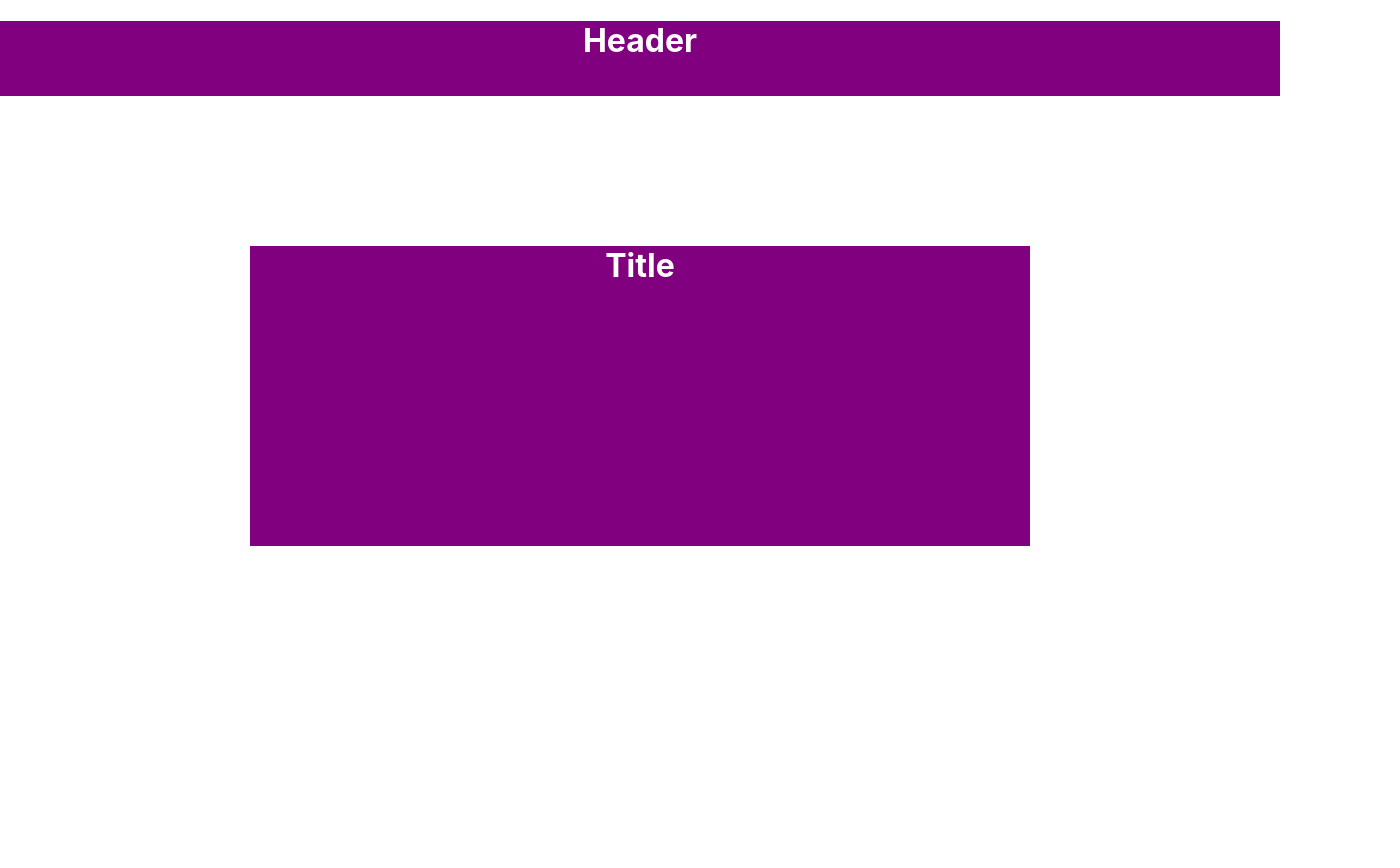
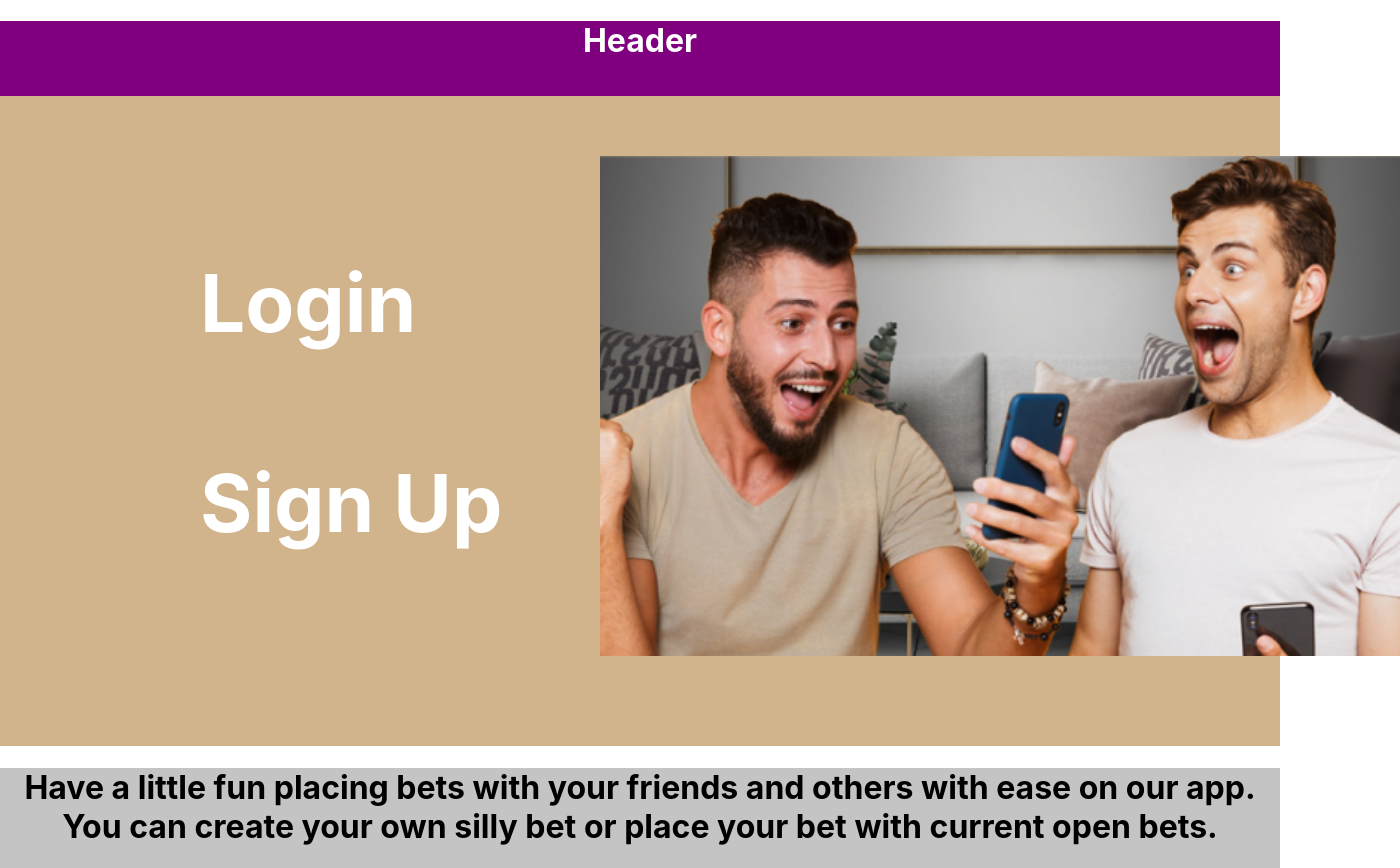
Before and after one commit to tamaraeaton/bettingapp, a React (Create React App) app: page / in a window 1280 px wide. Shown: the top 868 px of the page, 1400 px wide, since content can reach past the window. Before the commit the page ends 800 px from the top, so only its background shows below. Built offline with nearby package versions, Linux system fonts and the light colour scheme.

Commit message:
Added elements, cleanup
cleaned up app.js
deleted title component

```diff
--- a/src/App.js
+++ b/src/App.js
@@ -1,28 +1,14 @@
 import React from "react";
-import logo from "./logo.svg";
 import "./App.css";
 import Header from "./components/Header/Header.js";
-import Title from "./components/Title/Title.js";
+import Welcome from "./components/Welcome/Welcome";
 
 function App() {
   return (
     <div className="App">
       <Header />
-      <Title />
-      {/* <header className="App-header">
-        <img src={logo} className="App-logo" alt="logo" />
-        <p>
-          Edit <code>src/App.js</code> and save to reload.
-        </p>
-        <a
-          className="App-link"
-          href="https://reactjs.org"
-          target="_blank"
-          rel="noopener noreferrer"
-        >
-          Learn React
-        </a>
-      </header> */}
+      <Welcome />
+
     </div>
   );
 }
--- a/src/components/Title/Title.css
+++ /dev/null
@@ -1,8 +0,0 @@
-.section1{
-    background-color: purple;
-    color: white;
-    height: 300px;
-    margin-left: 250px;
-    margin-right: 250px;
-    margin-top: 150px;
-}
--- a/src/components/Title/Title.js
+++ /dev/null
@@ -1,13 +0,0 @@
-import React from 'react';
-import './Title.css';
-
-const Title = () => {
-    return (
-    <div class= 'section1'>
-        <h1>Title</h1>
-    </div>
-
-    )
-}
-
-export default Title
--- /dev/null
+++ b/src/components/Welcome/Welcome.css
@@ -0,0 +1,37 @@
+.welcome {
+    background-color: #D2B48C;
+    height: 650px;
+}
+
+#friends-betting-img {
+    height: 500px;
+    width: 800px;
+    margin-top: 60px;
+    margin-left: 600px;
+
+}
+
+.login {
+    color: white;
+    font-size: 80px;
+    position:absolute;
+    top: 200px;
+    left: 200px;
+}
+
+.sign-up {
+    color: white;
+    font-size: 80px;
+    position:absolute;
+    top: 400px;
+    left: 200px;
+}
+
+.intro {
+    background-color: #C4C4C4;
+    height: 300px;
+}
+
+/* .intro-text {
+    margin-top: 50px;
+} */
--- /dev/null
+++ b/src/components/Welcome/Welcome.js
@@ -0,0 +1,28 @@
+import React from "react";
+import "./Welcome.css";
+import FriendsBetting from "../../assets/friendsBetting.PNG";
+
+const Welcome = () => {
+  return (
+    <>
+      <div className='welcome'>
+        <h1 className='login'>Login</h1>
+        <h1 className='sign-up' src=''>
+          Sign Up
+        </h1>
+        <img id='friends-betting-img' src={FriendsBetting} alt="bettingFriends" />
+      </div>
+      <div className='intro'>
+        <h1 className="intro-text">
+          Have a little fun placing bets with your friends and others with ease
+          on our app.
+          <br />
+          You can create your own silly bet or place your bet with current open
+          bets.
+        </h1>
+      </div>
+    </>
+  );
+};
+
+export default Welcome;
```
Also changed, not shown: src/assets/friendsBetting.PNG (added).
